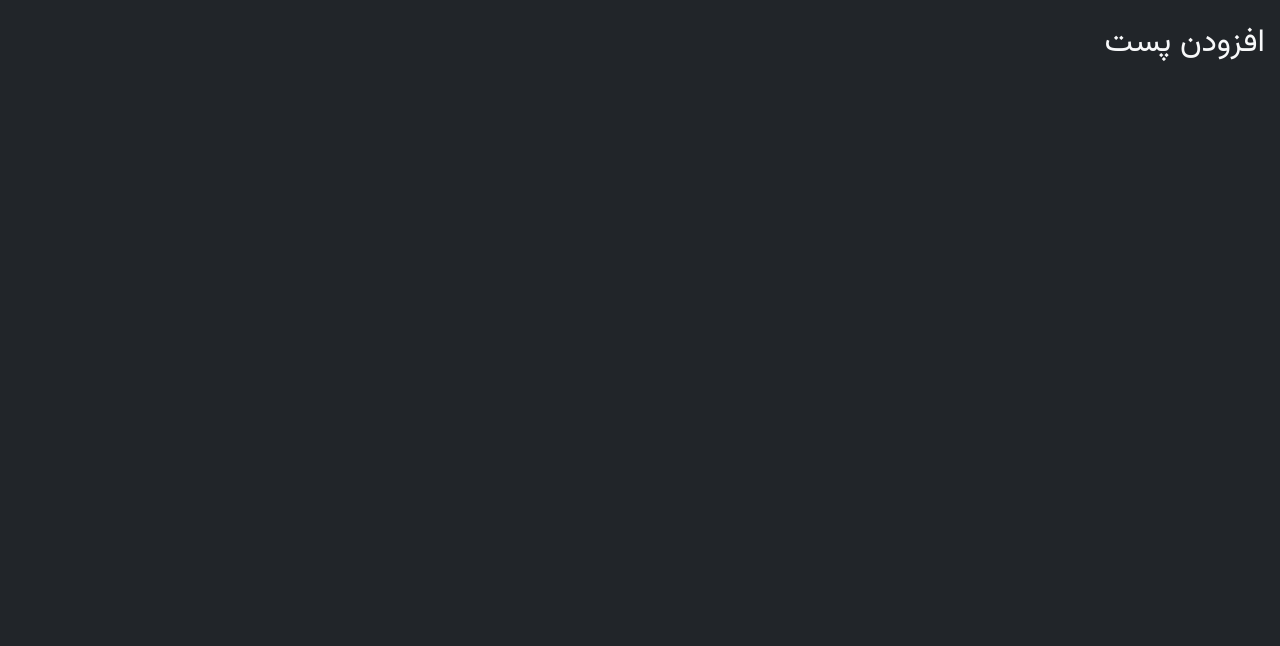
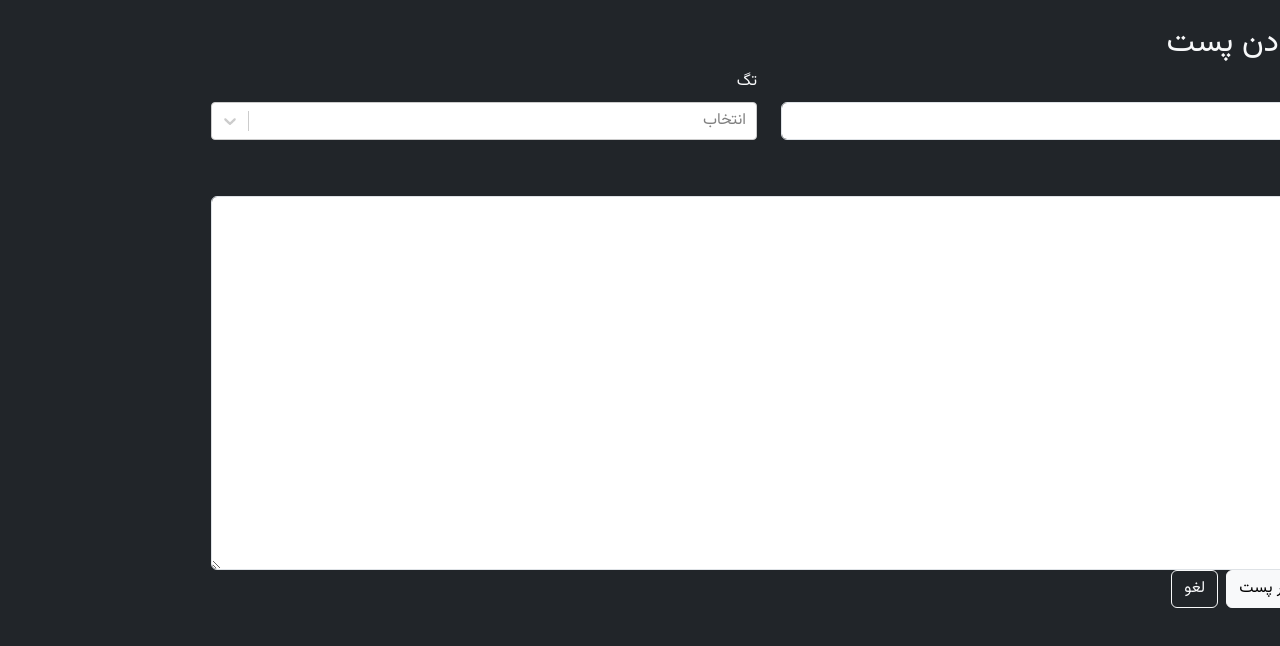
Before and after one commit to madza-gh/SPA-Blog-App, a React (Vite) app: page /add in a window 1280 px wide. Shown: the top 646 px of the page. Built offline with nearby package versions, Linux system fonts and the light colour scheme.

Commit message:
use PostForm in Addpost component and use createpost function

```diff
--- a/src/App.tsx
+++ b/src/App.tsx
@@ -56,7 +56,7 @@ function App() {
     <Container className="my-4">
       <Routes>
         <Route path="/" element={<h2>Home Page</h2>} />
-        <Route path="/add" element={<AddPost />} />
+        <Route path="/add" element={<AddPost onSubmit={onCreatePost} />} />
         <Route path="/:id">
           <Route index element={<h2>View Post</h2>} />
           <Route path="edit" element={<h2>Edit Post</h2>} />
--- a/src/components/AddPost.tsx
+++ b/src/components/AddPost.tsx
@@ -1,7 +1,15 @@
-function AddPost() {
+import { PostData } from "../App";
+import PostForm from "./PostForm";
+
+type AddPostProps = {
+  onSubmit: (data: PostData) => void;
+};
+
+function AddPost({ onSubmit }: AddPostProps) {
   return (
     <>
       <h2>افزودن پست</h2>
+      <PostForm onSubmit={onSubmit} />
     </>
   );
 }
```
